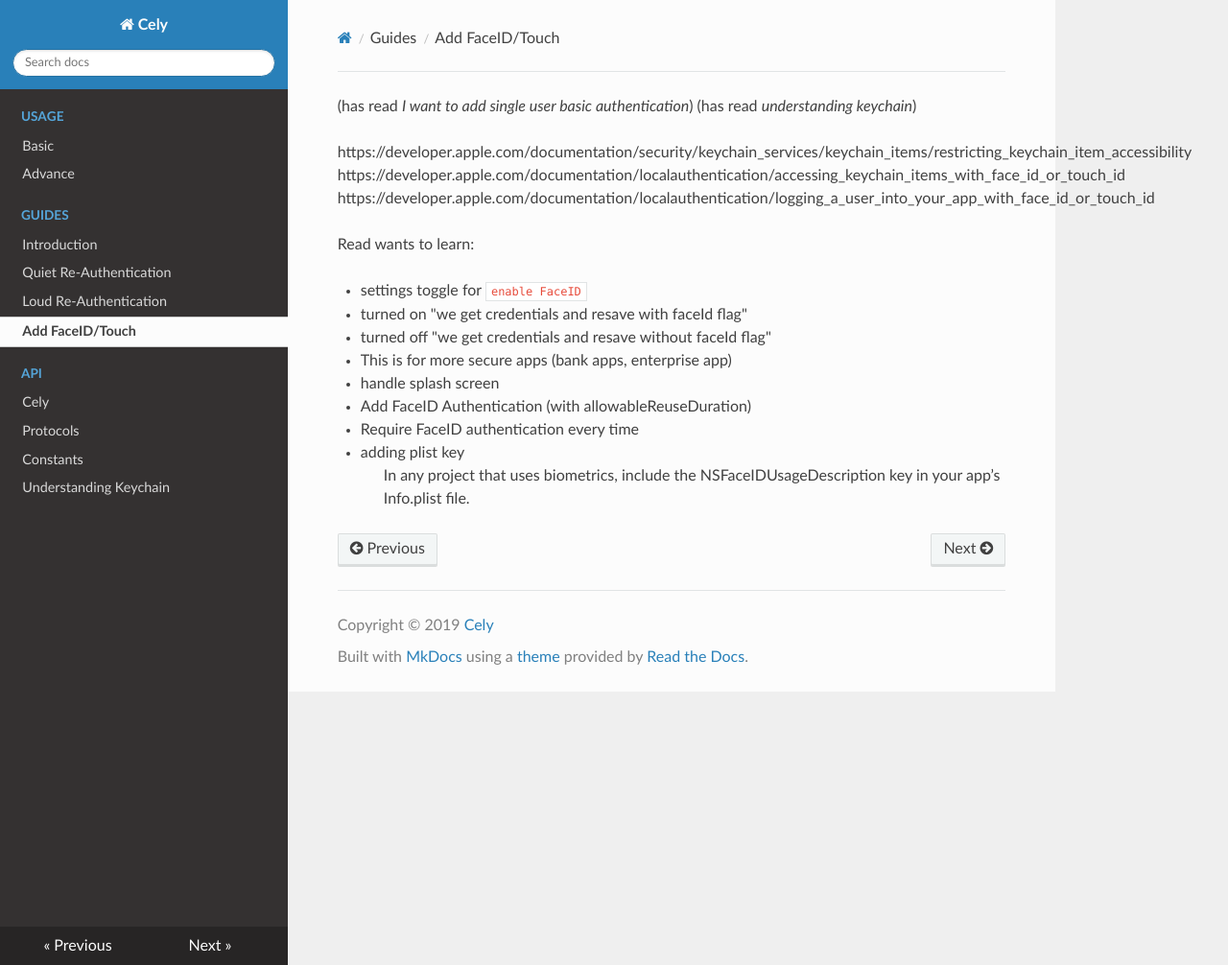
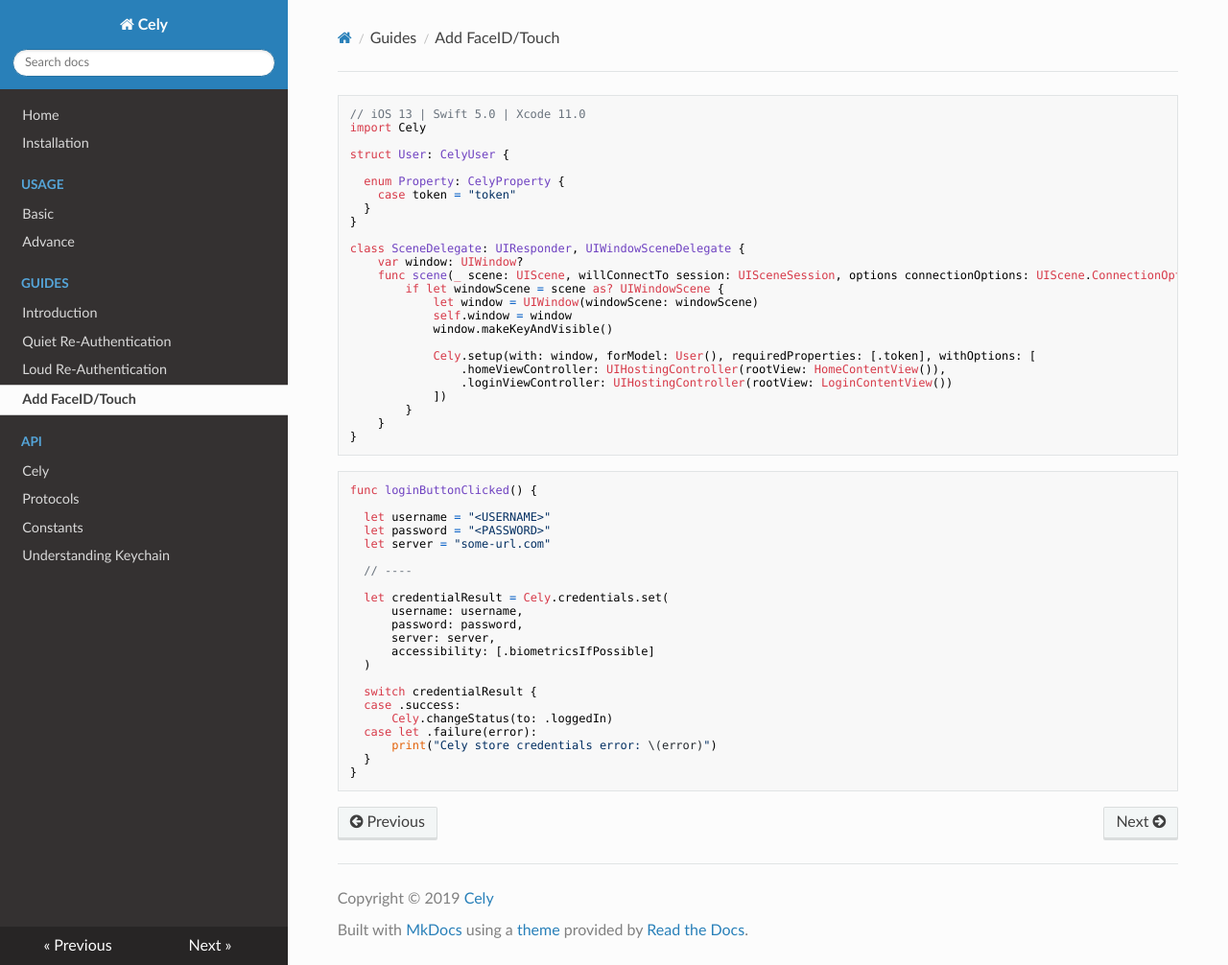
Before and after one commit to cely-tools/docs, an MkDocs documentation site: the page built from docs/guides/add_biometric_authentication.md, in a window 1280 px wide and 1006 px high. Shown: the whole window at 96% size. Built offline with MkDocs 1.6.1, drawn with Linux system fonts in a browser that asks for light colours; nearby versions of some CDN libraries.

Commit message:
start adding biometrics

````diff
--- /dev/null
+++ b/docs/css/override-styles.css
@@ -0,0 +1,3 @@
+.wy-nav-content {
+  max-width: 100%;
+}
--- a/docs/guides/add_biometric_authentication.md
+++ b/docs/guides/add_biometric_authentication.md
@@ -1,6 +1,4 @@
-
-(has read _I want to add single user basic authentication_)
-(has read _understanding keychain_)
+<!--
 
 https://developer.apple.com/documentation/security/keychain_services/keychain_items/restricting_keychain_item_accessibility
 https://developer.apple.com/documentation/localauthentication/accessing_keychain_items_with_face_id_or_touch_id
@@ -18,3 +16,87 @@
   - Require FaceID authentication every time
 - adding plist key
 > In any project that uses biometrics, include the NSFaceIDUsageDescription key in your app’s Info.plist file.
+
+
+Questions that I have:
+
+- add faceID after the fact: what happens in keychain?
+- where in the API should a "with FaceID" flag exist?
+
+TODO:
+  - research existing faceID/Touch ID apps
+  - setup test login view controller
+  - add faceID support
+  - test it out
+  -
+
+-->
+
+<!--
+In this section:
+- I want to high level setup
+- Mention plist
+- FaceID/Touch ID is not supported with Cely's default loginViewController
+-->
+
+<!--
+
+Flow:
+  - App Loads
+  - Scans for FaceID/TouchID
+    - found: fill in textfields & clicks login button
+    - not found: screen loads as usual
+-->
+
+```swift
+// iOS 13 | Swift 5.0 | Xcode 11.0
+import Cely
+
+struct User: CelyUser {
+
+  enum Property: CelyProperty {
+    case token = "token"
+  }
+}
+
+class SceneDelegate: UIResponder, UIWindowSceneDelegate {
+    var window: UIWindow?
+    func scene(_ scene: UIScene, willConnectTo session: UISceneSession, options connectionOptions: UIScene.ConnectionOptions) {
+        if let windowScene = scene as? UIWindowScene {
+            let window = UIWindow(windowScene: windowScene)
+            self.window = window
+            window.makeKeyAndVisible()
+
+            Cely.setup(with: window, forModel: User(), requiredProperties: [.token], withOptions: [
+                .homeViewController: UIHostingController(rootView: HomeContentView()),
+                .loginViewController: UIHostingController(rootView: LoginContentView())
+            ])
+        }
+    }
+}
+```
+
+```swift
+func loginButtonClicked() {
+
+  let username = "<USERNAME>"
+  let password = "<PASSWORD>"
+  let server = "some-url.com"
+
+  // ----
+
+  let credentialResult = Cely.credentials.set(
+      username: username,
+      password: password,
+      server: server,
+      accessibility: [.biometricsIfPossible]
+  )
+
+  switch credentialResult {
+  case .success:
+      Cely.changeStatus(to: .loggedIn)
+  case let .failure(error):
+      print("Cely store credentials error: \(error)")
+  }
+}
+```
--- a/mkdocs.yml
+++ b/mkdocs.yml
@@ -10,12 +10,12 @@
 extra_css:
   # - css/breadcrumbs.css
   # - css/fabric.css
-  # - css/cely.css
+  - css/override-styles.css
   # - css/sidenav.css
   # - css/code.css
 nav:
-# - Home: index.md
-# - Installation: 'includes/installing-cely.md'
+- Home: index.md
+- Installation: 'includes/installing-cely.md'
 - Usage:
   - Basic: usage/basic_usage.md
   - Advance: usage/advance_usage.md
````
Also changed, not shown: docs/includes/why-cely.md (renamed from docs/includes/purpose-of-cely.md, +6 -0 lines), docs/index.md (+10 -12 lines), docs/usage/basic_usage.md (+2 -1 lines), docs/css/cely.css (line endings or trailing spaces).
